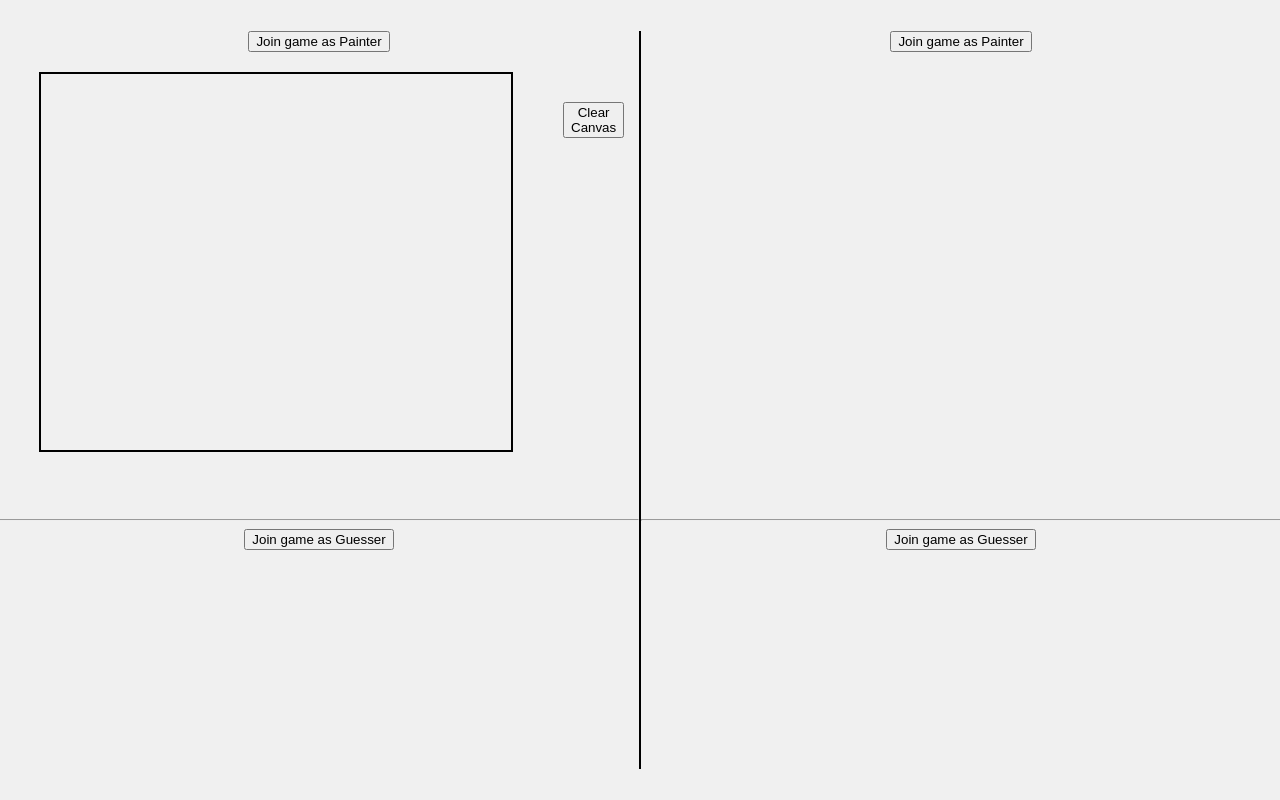
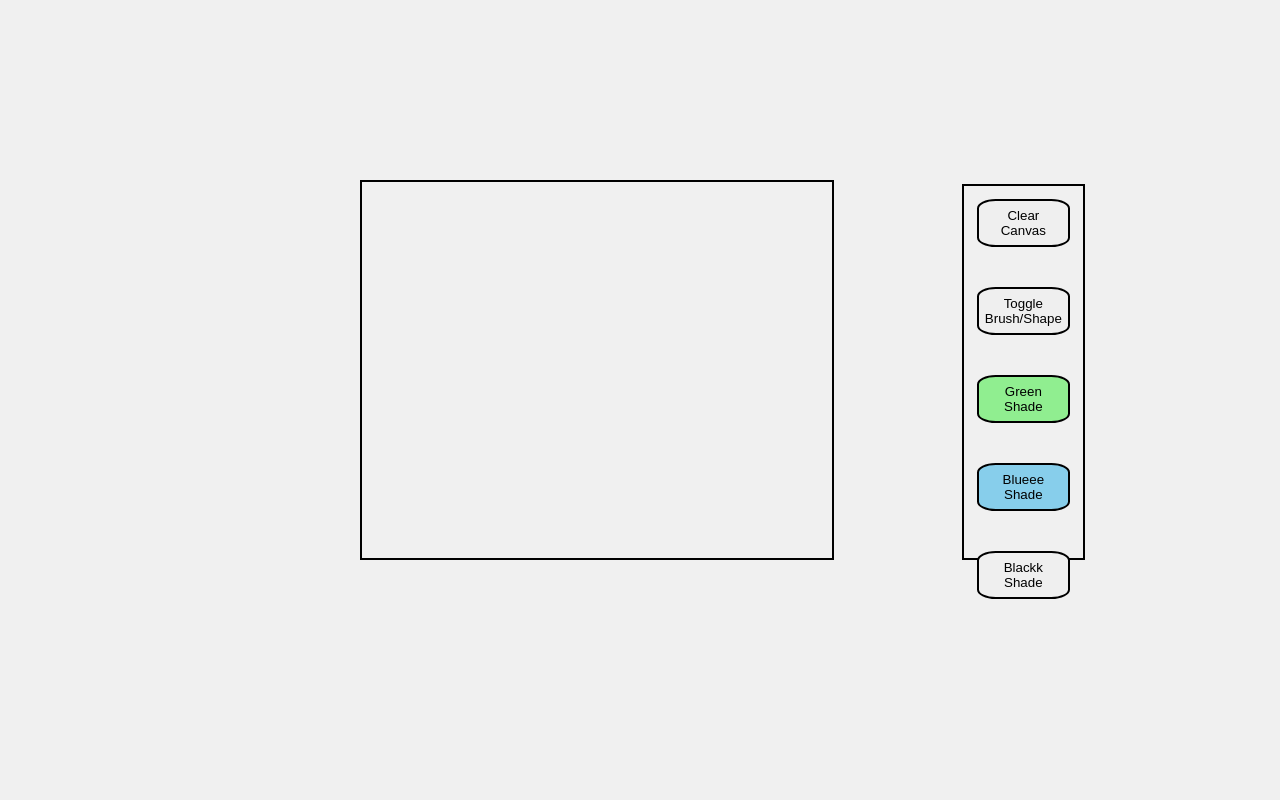
Before and after one commit to BreakTos/Pictionary-Paint, a plain HTML site: page index2.html in a window 1280 px wide. Drawn offline with Linux system fonts and the light colour scheme.

Commit message:
Color change

```diff
--- a/index.js
+++ b/index.js
@@ -3,6 +3,27 @@ if (b)
     b.addEventListener("click", () => {
         window.location.href = 'index2.html';
     });
+
+
+const y = document.querySelector('#yellow')
+if(y)
+y.addEventListener('click',()=>{
+    context.strokeStyle = "green";
+});
+
+const r = document.querySelector('#blue')
+if(r)
+r.addEventListener('click',()=>{
+    context.strokeStyle = "blue";
+});
+
+const bl = document.querySelector('#black')
+if(bl)
+r.addEventListener('click',()=>{
+    context.strokeStyle = "blue";
+});
+
+
 
 var canvas = document.querySelector(".canvas");
 var context = canvas.getContext('2d');
--- a/index2.html
+++ b/index2.html
@@ -10,33 +10,22 @@
 <body>
     <div >
     <div class="P1">
-        <center><button class="Painter"> Join game as Painter </button></center>
   <div class="tools">
     <canvas class="canvas" style="margin-left: 40px; margin-top: 20px;" height="400px" width="500px"></canvas>
 
-    <div style="margin-top: 50px; margin-left: 50px;">
+        <div style="border: 2px solid black; padding: 1vw; margin-top: 3vh; margin-left: 10vw">
         <button id="clearCanvas">Clear Canvas</button>
+        <button id="toggleBrush">Toggle Brush/Shape</button>
+        <button id="yellow">Green Shade</button>
+        <button id="blue">Blueee Shade</button>
 
-
+        <button id="black">Blackk Shade </button>
     </div>
 </div>
 </div>
-<hr>
-<div class="P2">
 
-    <center>  <button class="Guesser"> Join game as Guesser </button></center>
-</div>
 </div>
 
-<div class="line">
-    <div class="P3">
-    <center><button class="Painter"> Join game as Painter </button></center>
-</div>
-<hr>
-<div class="P4">
-    <center>  <button class="Guesser"> Join game as Guesser </button></center>
-</div>
-</div>
 <script src="index.js"></script>
 </body>
 </html>
--- a/styles.css
+++ b/styles.css
@@ -32,6 +32,22 @@ body {
     transform: scale(0.95);
 }
 
+#clearCanvas{
+    margin-bottom: 5vh;
+}
+
+#toggleBrush{
+    margin-bottom: 5vh;
+}
+#yellow{
+    background-color: lightgreen;
+    ;
+    margin-bottom: 5vh;
+}
+#blue{
+    background-color: skyblue;
+    margin-bottom: 5vh;
+}
 .P1{
     width: 50vw;
     height: 60vh;
@@ -75,3 +91,9 @@ body {
     display: flex; flex-direction: row;
     height: 400px; width: 500px;
 }
+
+button{
+    border: 2px solid black;
+    border-radius: 20%;
+    height: 6vh;
+}
```
